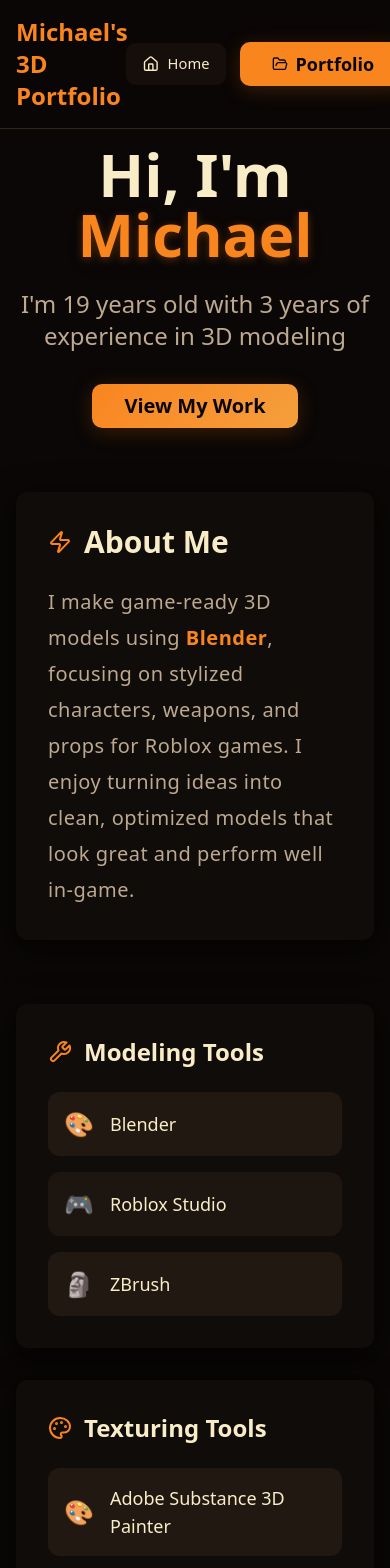
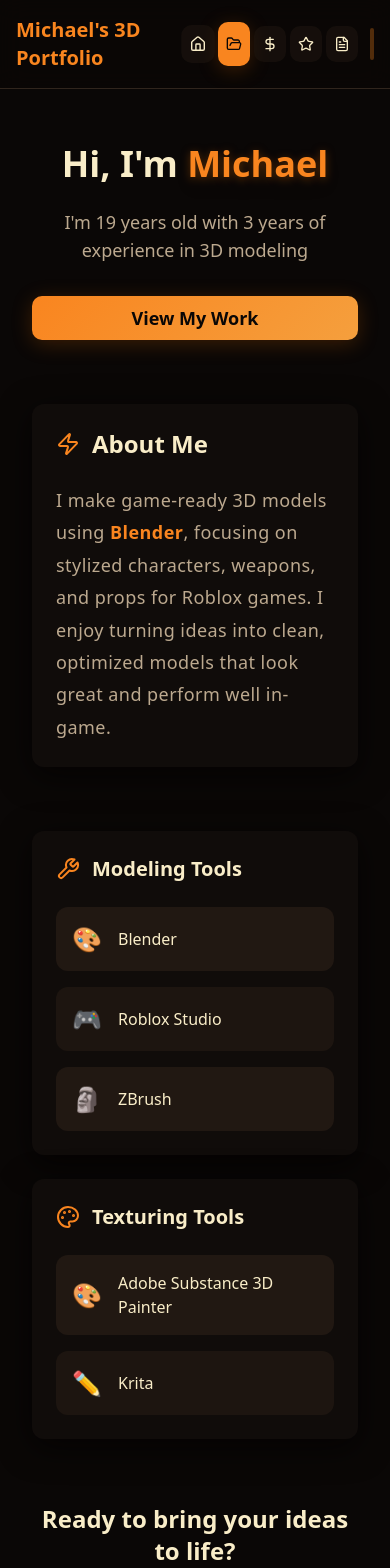
Before and after one commit to koshoss/michael-3d-portfolio, a React (Vite) app: page / in a window 390 px wide. Shown: the top 1568 px of the page. Built offline with nearby package versions, Linux system fonts and the light colour scheme.

Commit message:
Add mobile responsiveness
Implement mobile view for the website.

```diff
--- a/src/components/Navigation.tsx
+++ b/src/components/Navigation.tsx
@@ -69,11 +69,11 @@ const Navigation = () => {
     <nav className="fixed top-0 left-0 right-0 z-50 bg-background/80 backdrop-blur-md border-b border-border">
       <div className="container mx-auto px-4 py-4">
         <div className="flex items-center justify-between">
-          <div className="text-2xl font-bold text-primary">
+          <div className="text-xl md:text-2xl font-bold text-primary">
             Michael's 3D Portfolio
           </div>
 
-          <div className="flex items-center gap-4">
+          <div className="flex items-center gap-1 md:gap-4">
             {navItems.map((item) => (
               <NavLink
                 key={item.path}
@@ -86,24 +86,24 @@ const Navigation = () => {
               >
                 <Button
                   variant={item.isMain ? "portfolio" : "nav"}
-                  size={item.isMain ? "lg" : "default"}
-                  className="flex items-center gap-2"
+                  size={item.isMain ? "lg" : "sm"}
+                  className="flex items-center gap-1 md:gap-2 text-xs md:text-sm px-2 md:px-4"
                 >
-                  <item.icon className="w-4 h-4" />
-                  {item.name}
+                  <item.icon className="w-3 h-3 md:w-4 md:h-4" />
+                  <span className="hidden sm:inline">{item.name}</span>
                 </Button>
               </NavLink>
             ))}
 
             {/* User Profile Picture or Default Visitor Image */}
-            <div className="flex items-center">
+            <div className="flex items-center ml-2">
               <img
                 src={
                   userProfile?.avatar_url ||
                   "/lovable-uploads/e797256a-0128-4706-85bc-cc98d47415ca.png"
                 }
                 alt={userProfile ? userProfile.username : "Guest"}
-                className="w-10 h-10 rounded-full border-2 border-primary/30 object-cover transition-all duration-300 hover:border-primary"
+                className="w-8 h-8 md:w-10 md:h-10 rounded-full border-2 border-primary/30 object-cover transition-all duration-300 hover:border-primary"
                 title={userProfile ? `Logged in as ${userProfile.username}` : "Guest"}
               />
             </div>
--- a/src/pages/Home.tsx
+++ b/src/pages/Home.tsx
@@ -21,31 +21,31 @@ const Home = () => {
     <div className="min-h-screen bg-background pt-24">
       <div className="container mx-auto px-4 py-12">
         {/* Hero Section */}
-        <div className="text-center mb-16 animate-fade-in">
-          <h1 className="text-6xl font-bold text-foreground mb-6">
+        <div className="text-center mb-16 animate-fade-in px-4">
+          <h1 className="text-4xl md:text-6xl font-bold text-foreground mb-6">
             Hi, I'm <span className="text-primary drop-shadow-lg" style={{textShadow: 'var(--text-shadow)'}}>Michael</span>
           </h1>
-          <p className="text-2xl text-muted-foreground mb-8 max-w-3xl mx-auto">
+          <p className="text-lg md:text-2xl text-muted-foreground mb-8 max-w-3xl mx-auto">
             I'm 19 years old with 3 years of experience in 3D modeling
           </p>
           <Button
             variant="hero"
             size="lg"
             onClick={() => navigate("/portfolio")}
-            className="text-xl px-8 py-4"
+            className="text-lg md:text-xl px-6 md:px-8 py-3 md:py-4 w-full md:w-auto"
           >
             View My Work
           </Button>
         </div>
 
         {/* Bio Section */}
-        <div className="max-w-4xl mx-auto mb-16">
-          <div className="bg-card rounded-lg p-8 shadow-card">
-            <h2 className="text-3xl font-bold text-foreground mb-6 flex items-center gap-3">
+        <div className="max-w-4xl mx-auto mb-16 px-4">
+          <div className="bg-card rounded-lg p-6 md:p-8 shadow-card">
+            <h2 className="text-2xl md:text-3xl font-bold text-foreground mb-6 flex items-center gap-3">
               <Zap className="text-primary" />
               About Me
             </h2>
-            <p className="text-xl text-muted-foreground leading-relaxed tracking-wide" style={{lineHeight: '1.8'}}>
+            <p className="text-lg md:text-xl text-muted-foreground leading-relaxed tracking-wide" style={{lineHeight: '1.8'}}>
               I make game-ready 3D models using <strong className="text-primary font-semibold">Blender</strong>, focusing on stylized characters, weapons, and props for Roblox games.
               I enjoy turning ideas into clean, optimized models that look great and perform well in-game.
             </p>
@@ -53,10 +53,10 @@ const Home = () => {
         </div>
 
         {/* Tools Section */}
-        <div className="grid md:grid-cols-2 gap-8 max-w-6xl mx-auto">
+        <div className="grid md:grid-cols-2 gap-6 md:gap-8 max-w-6xl mx-auto px-4">
           {/* Modeling Tools */}
-          <div className="bg-card rounded-lg p-8 shadow-card hover:shadow-glow transition-all duration-300">
-            <h3 className="text-2xl font-bold text-foreground mb-6 flex items-center gap-3">
+          <div className="bg-card rounded-lg p-6 md:p-8 shadow-card hover:shadow-glow transition-all duration-300">
+            <h3 className="text-xl md:text-2xl font-bold text-foreground mb-6 flex items-center gap-3">
               <Wrench className="text-primary" />
               Modeling Tools
             </h3>
@@ -69,15 +69,15 @@ const Home = () => {
                   }`}
                 >
                   <span className="text-2xl group-hover:scale-110 transition-transform duration-200">{tool.icon}</span>
-                  <span className="text-lg font-medium text-foreground group-hover:text-primary transition-colors duration-200">{tool.name}</span>
+                   <span className="text-base md:text-lg font-medium text-foreground group-hover:text-primary transition-colors duration-200">{tool.name}</span>
                 </div>
               ))}
             </div>
           </div>
 
           {/* Texturing Tools */}
-          <div className="bg-card rounded-lg p-8 shadow-card hover:shadow-glow transition-all duration-300">
-            <h3 className="text-2xl font-bold text-foreground mb-6 flex items-center gap-3">
+          <div className="bg-card rounded-lg p-6 md:p-8 shadow-card hover:shadow-glow transition-all duration-300">
+            <h3 className="text-xl md:text-2xl font-bold text-foreground mb-6 flex items-center gap-3">
               <Palette className="text-primary" />
               Texturing Tools
             </h3>
@@ -90,7 +90,7 @@ const Home = () => {
                   }`}
                 >
                   <span className="text-2xl group-hover:scale-110 transition-transform duration-200">{tool.icon}</span>
-                  <span className="text-lg font-medium text-foreground group-hover:text-primary transition-colors duration-200">{tool.name}</span>
+                  <span className="text-base md:text-lg font-medium text-foreground group-hover:text-primary transition-colors duration-200">{tool.name}</span>
                 </div>
               ))}
             </div>
@@ -98,18 +98,19 @@ const Home = () => {
         </div>
 
         {/* Call to Action */}
-        <div className="text-center mt-16">
-          <h3 className="text-3xl font-bold text-foreground mb-4">
+        <div className="text-center mt-16 px-4">
+          <h3 className="text-2xl md:text-3xl font-bold text-foreground mb-4">
             Ready to bring your ideas to life?
           </h3>
-          <p className="text-xl text-muted-foreground mb-8">
+          <p className="text-lg md:text-xl text-muted-foreground mb-8">
             Let's collaborate and create something amazing together
           </p>
-          <div className="flex gap-4 justify-center">
+          <div className="flex flex-col sm:flex-row gap-4 justify-center max-w-md mx-auto">
             <Button
               variant="default"
               size="lg"
               onClick={() => navigate("/portfolio")}
+              className="w-full sm:w-auto"
             >
               View Portfolio
             </Button>
@@ -117,6 +118,7 @@ const Home = () => {
               variant="outline"
               size="lg"
               onClick={() => navigate("/pricing")}
+              className="w-full sm:w-auto"
             >
               See Pricing
             </Button>
--- a/src/pages/Reviews.tsx
+++ b/src/pages/Reviews.tsx
@@ -440,16 +440,16 @@ const Reviews = () => {
       <div className="container mx-auto px-4 py-16">
         {/* Header with Discord Authentication */}
         <div className="text-center mb-16 animate-fade-in">
-          <div className="flex items-center justify-center gap-4 mb-6">
+          <div className="flex flex-col md:flex-row items-center justify-center gap-4 mb-6">
             {userProfile ? (
-              <div className="flex items-center gap-4">
+              <div className="flex flex-col md:flex-row items-center gap-4">
                 <img
                   src={userProfile.avatar_url || '/lovable-uploads/ada9d165-d002-4a6c-8179-20141adaac10.png'}
                   alt={userProfile.username}
-                  className="w-24 h-24 rounded-full border-4 border-primary shadow-lg"
+                  className="w-16 h-16 md:w-24 md:h-24 rounded-full border-4 border-primary shadow-lg"
                 />
-                <div className="text-left">
-                  <h1 className="text-5xl font-bold text-foreground">
+                <div className="text-center md:text-left">
+                  <h1 className="text-3xl md:text-5xl font-bold text-foreground">
                     Welcome, <span className="text-primary">{userProfile.username}</span>
                   </h1>
                   <Button
@@ -466,13 +466,13 @@ const Reviews = () => {
               </div>
             ) : (
               <div>
-                <h1 className="text-5xl font-bold text-foreground mb-6">
+                <h1 className="text-3xl md:text-5xl font-bold text-foreground mb-6">
                   Client <span className="text-primary">Reviews</span>
                 </h1>
                 <Button
                   onClick={signInWithDiscord}
                   disabled={loading}
-                  className="bg-[#5865F2] hover:bg-[#4752C4] text-white font-semibold py-2 px-6 rounded-lg"
+                  className="bg-[#5865F2] hover:bg-[#4752C4] text-white font-semibold py-2 px-6 rounded-lg w-full md:w-auto"
                 >
                   <LogIn className="w-4 h-4 mr-2" />
                   {loading ? "Connecting..." : "Login with Discord"}
@@ -480,7 +480,7 @@ const Reviews = () => {
               </div>
             )}
           </div>
-          <p className="text-xl text-muted-foreground max-w-3xl mx-auto">
+          <p className="text-lg md:text-xl text-muted-foreground max-w-3xl mx-auto px-4">
             See what my clients say about their experience working with me on their 3D modeling projects.
           </p>
         </div>
```
